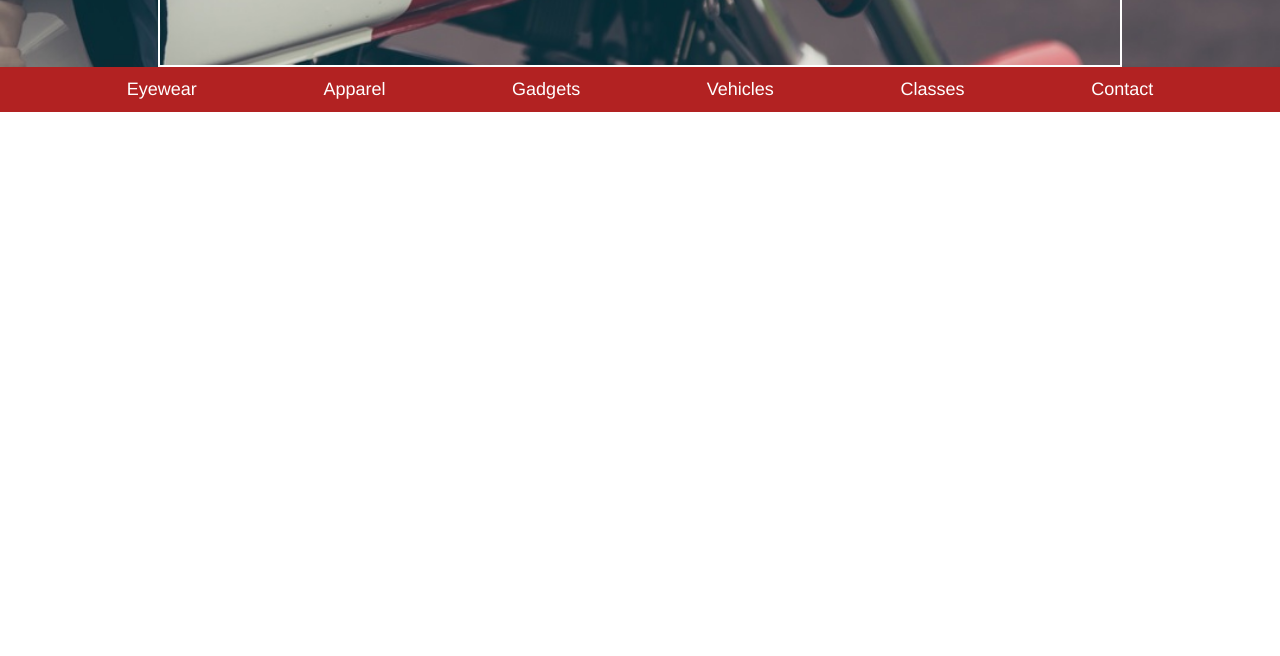
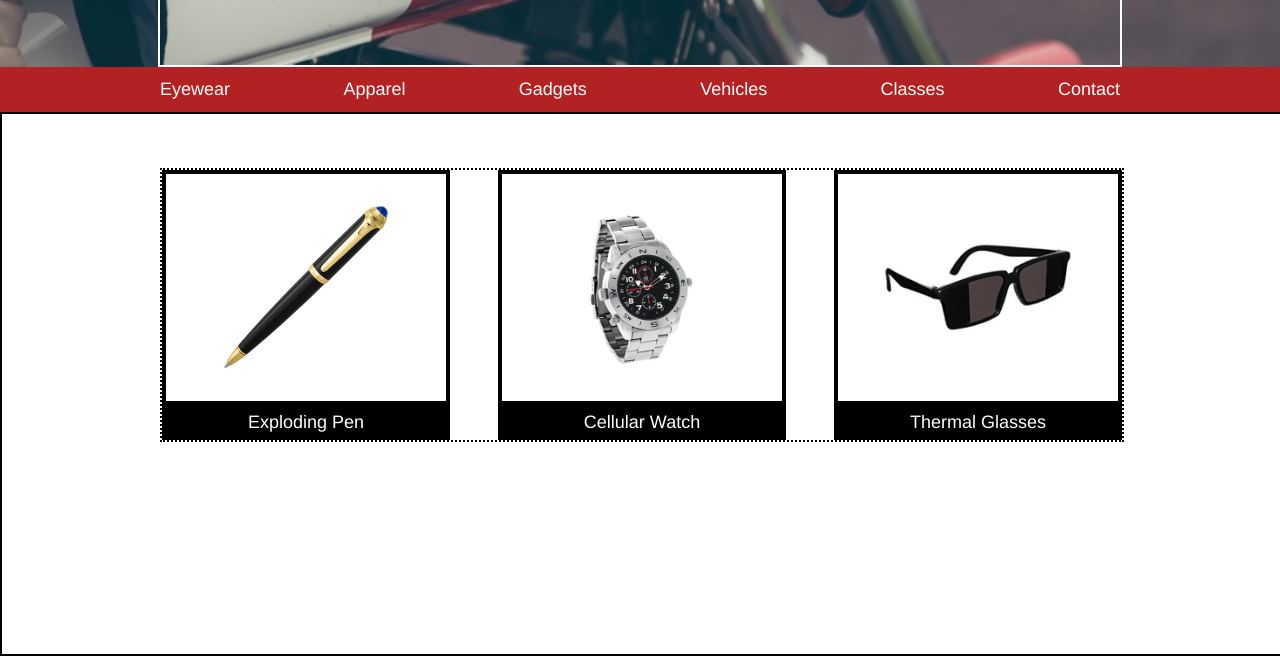
Before and after one commit to justinbaldauf/SecretAgent, a plain HTML site: page index.html in a window 1280 px wide. Shown: the part 425-1081 px from the top of the page. Before the commit the page ends 800 px from the top, so only its background shows below. Drawn offline with Linux system fonts and the light colour scheme.

Commit message:
products

```diff
--- a/index.html
+++ b/index.html
@@ -22,13 +22,42 @@
       </div>
     </div>
     <nav>
+      <div class="nav-wrap">
         <p>Eyewear</p>
         <p>Apparel</p>
         <p>Gadgets</p>
         <p>Vehicles</p>
         <p>Classes</p>
         <p>Contact</p>
+      </div>
     </nav>
-
+    <div class="white-container">
+      <div class="products-wrap">
+        <div class="product">
+          <div class="box">
+            <img src="./images/pen.png" alt="pen image."/>
+          </div>
+          <div class="product-name">
+            <p>Exploding Pen</p>
+          </div>
+        </div>
+        <div class="product">
+          <div class="box">
+            <img src="./images/watch.png" alt="watch image."/>
+          </div>
+          <div class="product-name">
+            <p>Cellular Watch</p>
+          </div>
+        </div>
+        <div class="product">
+          <div class="box">
+            <img id="glasses" src="./images/glasses.png" alt="glasses image."/>
+          </div>
+          <div class="product-name">
+            <p>Thermal Glasses</p>
+          </div>
+        </div>
+      </div>
+    </div>
   </body>
 </html>
--- a/style.css
+++ b/style.css
@@ -72,10 +72,67 @@ nav {
   width: 100%;
   background-color: firebrick;
   display: flex;
-  justify-content: space-evenly;
+  justify-content: center;
+}
+
+.nav-wrap {
+  width: 960px;
+  display: flex;
+  justify-content: space-between;
   align-items: center;
 }
 
 nav p {
   color: white;
 }
+
+.white-container {
+  height: 30rem;
+  width: 100%;
+  display: flex;
+  justify-content: center;
+  border: 2px black solid;
+}
+
+.products-wrap {
+  margin-top: 3rem;
+  width: 960px;
+  height: 15rem;
+  border: 2px black dotted;
+  display: flex;
+  justify-content: space-between;
+}
+
+.product {
+  display: flex;
+  flex-direction: column;
+  width: 30%;
+}
+
+.box {
+  height: 13rem;
+  border: 4px solid black;
+  display: flex;
+  justify-content: center;
+  align-items: center;
+}
+
+.box img {
+  height: 9rem;
+}
+
+#glasses {
+  height: 5rem;
+}
+
+.product-name {
+  height: 2rem;
+  background-color: black;
+  display: flex;
+  justify-content: center;
+  align-items: center;
+}
+
+.product-name p {
+  color: white;
+}
```
Lines whose indentation alone changed are shown as unchanged.
